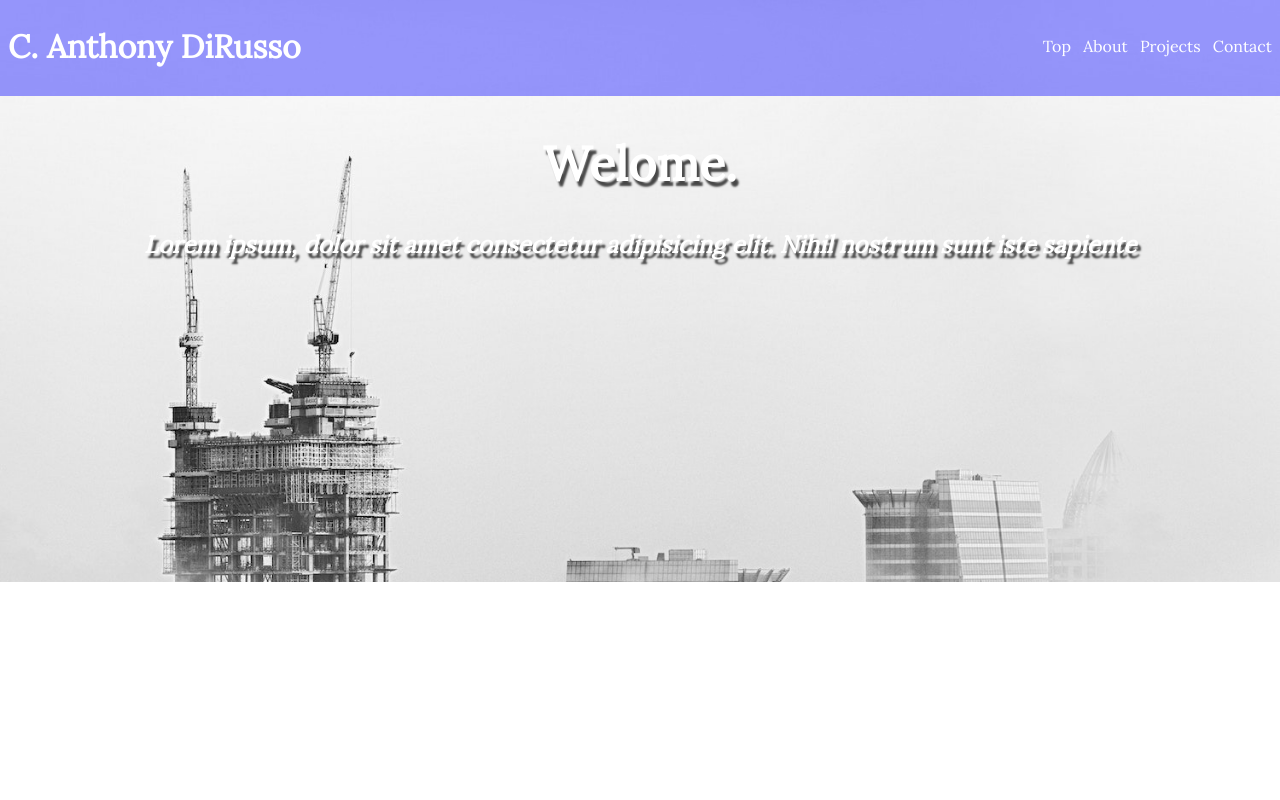
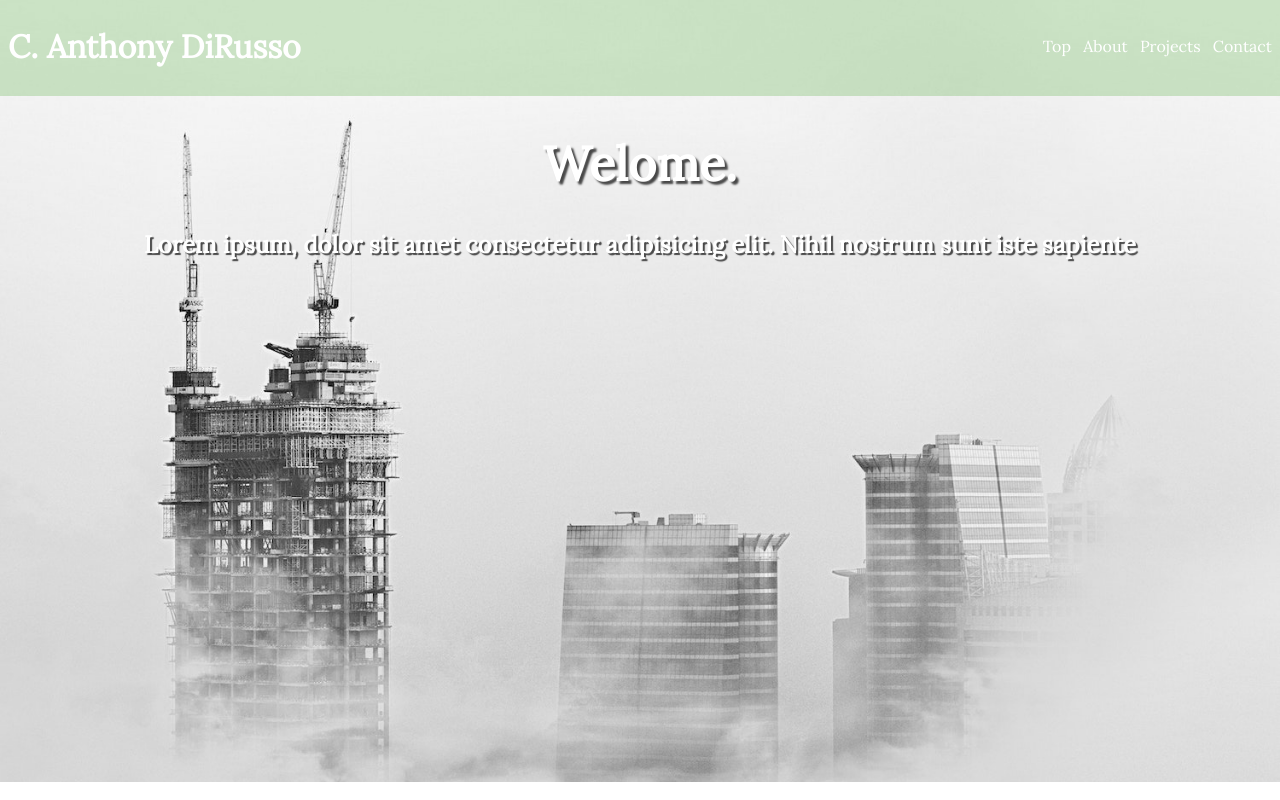
Before and after one commit to A-DiRusso/cautious-guide, a plain HTML site: page index.html in a window 1280 px wide. Drawn offline with nearby package versions, Linux system fonts and the light colour scheme.

Commit message:
adjusts color and size of hero-image

```diff
--- a/stylesheet/stylesheet.css
+++ b/stylesheet/stylesheet.css
@@ -32,7 +32,7 @@ html {
     /* border: 3px solid blue; */
     text-align: center;
     margin-top: 40px;
-    text-shadow: 3px 5px 2px #474747
+    text-shadow: 3px 3px 2px #474747
 }
 
 .nav li {
@@ -42,7 +42,7 @@ html {
 }
 
 .top-bar {
-    background: rgba(0, 0, 255, 0.4);
+    background: rgba(93, 177, 73, 0.29);
     padding: 8px;
 }
 
@@ -54,14 +54,15 @@ html {
 .hero-image {
     background-image: url(../buildings.jpg);
     background-size: cover;
-    padding-bottom: 300px;
+    background-position: center;
+    padding-bottom: 500px;
 }
 
 .secondary-text {
     font-size: 24px;
-    font-style: italic;
+    font-style: bold;
     /* color: black; */
-    text-shadow: 3px 5px 2px #474747
+    text-shadow: 2px 2px 1px #474747
 }
 
 .welcome {
```
